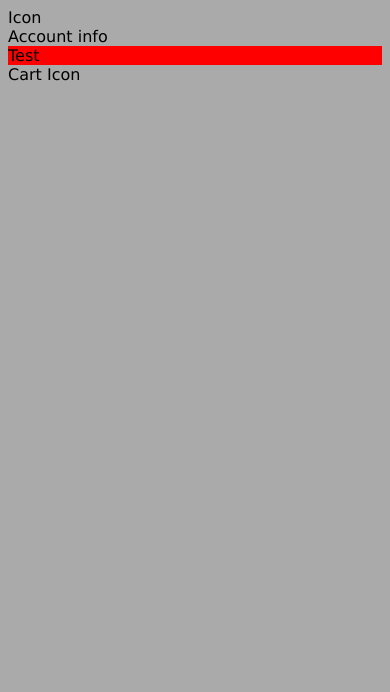
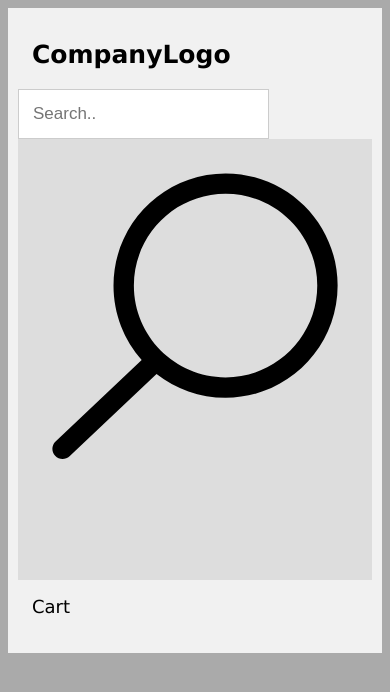
Before and after one commit to venajustin/OnlineFoodStore, a PHP site: page /templates/home.html in a window 390 px wide. Shown: the top 692 px of the page. Run offline with PHP 8.4, Linux system fonts and the light colour scheme.

Commit message:
partially added search bar

```diff
--- a/templates/home.html
+++ b/templates/home.html
@@ -2,35 +2,24 @@
 <html lang="en" dir="ltr">
     <head>
         <meta charset="utf-8">
-        <title>Original Food Store</title>
+        <title>Online Food Store</title>
 		<meta name="viewport" content="width=device-width, initial-scale=1.0">
         <link rel="stylesheet" href="style.css">
     </head>
     <body>
-        <div class="header row">
-			<div class="col-1 col-s-11">
-				Icon
+
+        <div class="header">
+            <a href="#default" class="logo">CompanyLogo</a>
+			<div class="search-container">
+				<form action="/action_page.php">
+					<input type="text" placeholder="Search.." name="search">
+					<button type="submit"><img src="../icons/search.svg" alt="Search"/></button>
+				</form>
 			</div>
-			<div>
-
-				<div id="accountLinks">
-				Account info
-				</div>
-				<div id="search_and_cart">
-
-					<div id="search">
-						Test
-
-					</div>
-					<div id="cart">
-					Cart Icon
-					</div>
-
-				</div>
-
-			</div>
-
-		</div>
+            <div class="header-right">
+                <a href="#cart">Cart</a>
+            </div>
+        </div>
 
 
 
--- a/templates/style.css
+++ b/templates/style.css
@@ -1,15 +1,15 @@
 html {
 	font-family: "Lucida Sans", sans-serif;
+	background-color: #AAAAAA;
 }
 
 * {
 	box-sizing: border-box;
+
+
 }
 
-body {
-	background-color: E0E0E0;
 
-}
 
 .row::after {
 	content: "";
@@ -61,9 +61,7 @@ body {
 
 
 
-html {
-	background-color: #AAAAAA;
-}
+
 
 .whitebox {
 	background-color: white;
@@ -77,3 +75,88 @@ html {
 	background-color:red;
 
 }
+
+.header {
+  overflow: hidden;
+  background-color: #f1f1f1;
+  padding: 20px 10px;
+}
+
+.header a {
+
+  color: black;
+  text-align: center;
+  padding: 12px;
+  text-decoration: none;
+  font-size: 18px;
+  line-height: 25px;
+  border-radius: 4px;
+}
+
+.header a.logo {
+  font-size: 25px;
+  font-weight: bold;
+}
+
+.header a:hover {
+  background-color: #ddd;
+  color: black;
+}
+
+
+
+
+
+
+
+.header input[type=text] {
+	padding: 6px;
+	margin-top: 8px;
+	font-size: 17px;
+	border: none;
+}
+
+.header .search-container button {
+
+	padding: 6px 10px;
+	margin-top: 8px;
+	margin-right: 16px;
+	background: #ddd;
+	font-size: 17px;
+	border: none;
+	cursor: pointer;
+}
+
+.header .search-container button:hover {
+	background: #ccc;
+}
+
+
+
+
+@media screen and (max-width: 500px) {
+  .header a, .header .search-container button{
+
+    display: block;
+    text-align: left;
+	width: 100%;
+	margin: 0;
+	padding: 14px;
+  }
+
+
+  .header .search-container button {
+
+		display: block;
+
+	}
+
+  .header input[type=text] {
+
+		display: block;
+		text-align left;
+		width: auto;
+		margin 0;
+		padding: 14px;
+	  border: 1px solid #ccc;
+}
```
Also changed, not shown: icons/search.svg (added).
